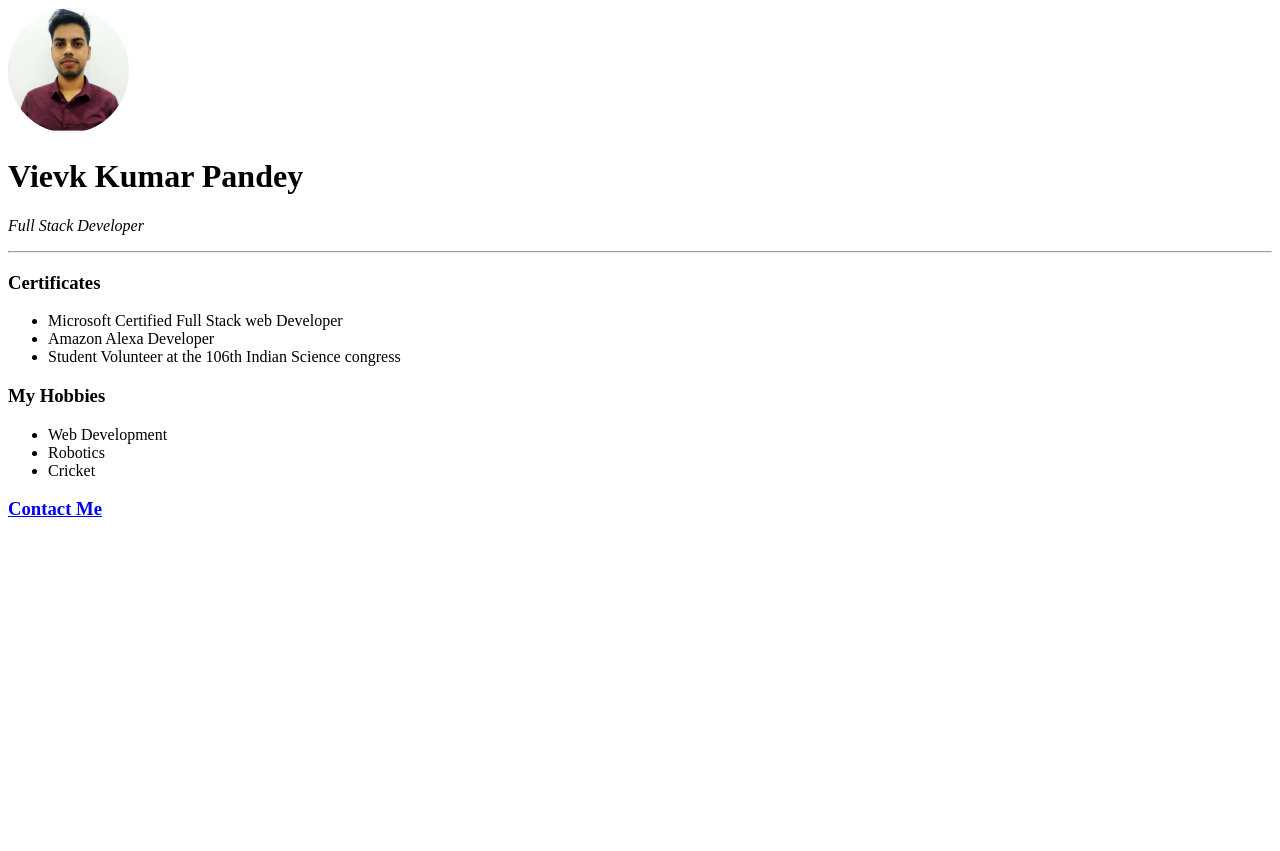
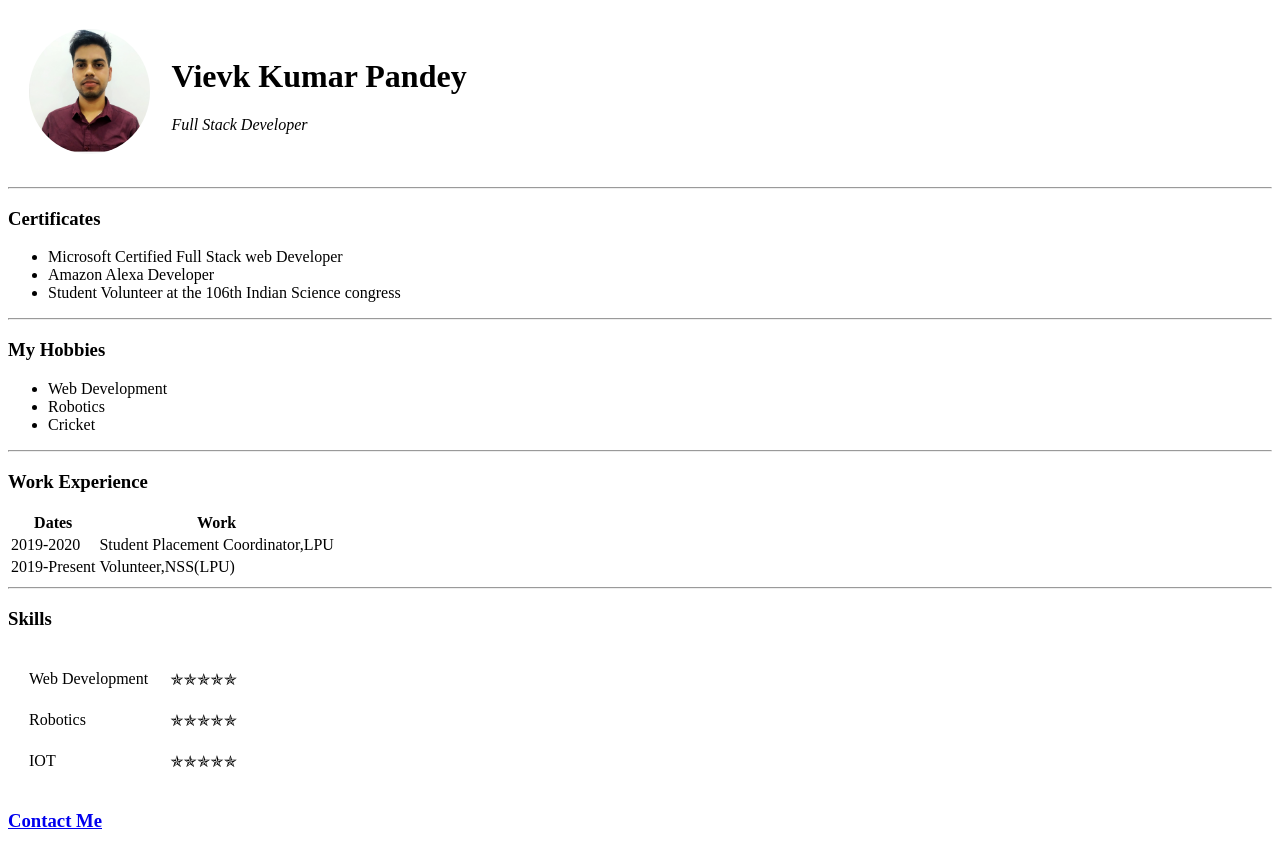
Before and after one commit to vivpan24/-The-Complete-2021-Web-Development-Bootcamp, a plain HTML site: page HTML-Personal Site/index.html in a window 1280 px wide. Before the commit the page ends 800 px from the top, so only its background shows below. Drawn offline with Linux system fonts and the light colour scheme.

Commit message:
table done

```diff
--- a/HTML-Personal Site/index.html
+++ b/HTML-Personal Site/index.html
@@ -7,9 +7,17 @@
     <title>Vivek Personal Site</title>
 </head>
 <body>
-    <img src="pic_1.jpeg" alt="Profile Picture">
-    <h1>Vievk Kumar Pandey</h1>
-    <em><p>Full Stack Developer</p></em>
+    <table cellspacing="20">
+        <tr>
+            <td>
+                <img src="pic_1.jpeg" alt="Profile Picture">
+            </td>
+            <td>
+                 <h1>Vievk Kumar Pandey</h1>
+                <em><p>Full Stack Developer</p></em>
+            </td>
+        </tr>
+    </table>
     <hr>
     <h3>Certificates</h3>
     <ul>
@@ -17,15 +25,62 @@
         <li>Amazon Alexa Developer</li>
         <li>Student Volunteer at the 106th Indian Science congress</li>
     </ul>
+    <hr>
     <h3>My Hobbies</h3>
      <ul>
          <li>Web Development</li>
          <li>Robotics</li>
          <li>Cricket</li>
      </ul>
-     <h3><a href="contact.html">Contact Me</a></h3>
-
-
+     <hr>
+      <h3>Work Experience</h3>
+      <table>
+          <thead>
+             <tr>
+                 <th>Dates</th>
+                 <th>Work</th>
+             </tr>
+          </thead>
+          <tbody>
+               <tr>
+                   <td>
+                    2019-2020
+                   </td>
+                   <td>
+                    Student Placement Coordinator,LPU
+                   </td>
+               </tr>
+               <tr>
+                <td>
+                 2019-Present
+                </td>
+                <td>
+                    Volunteer,NSS(LPU)
+                </td>
+            </tr>
+          </tbody>
+          <tfoot>
+          </tfoot>
+      </table>
+      <hr>
+      <h3>Skills</h3>
+      <table cellspacing="20">
+          <tbody>
+              <tr>
+                  <td>Web Development </td>
+                  <td>✯✯✯✯✯</td>
+              </tr>
+                <tr>
+                    <td>Robotics </td>
+                    <td>✯✯✯✯✯</td>
+                </tr>
+            <tr>
+                <td>IOT</td>
+                <td>✯✯✯✯✯</td>
+            </tr>
+          </tbody>
+      </table>
+      <h3><a href="contact.html">Contact Me</a></h3>
 </body>
 <style>
     img{
```
